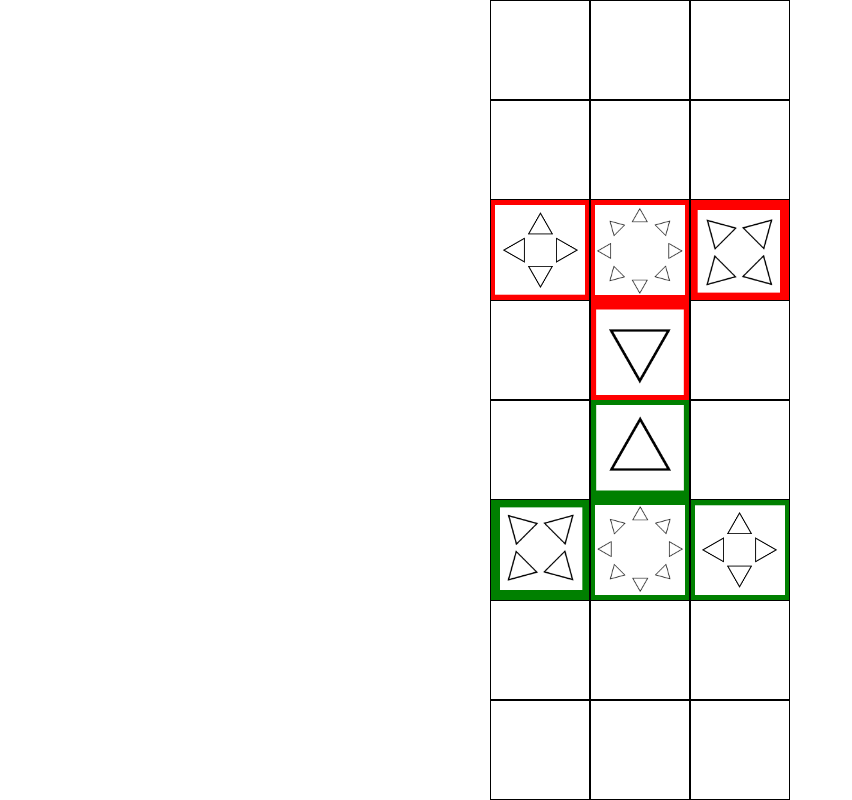
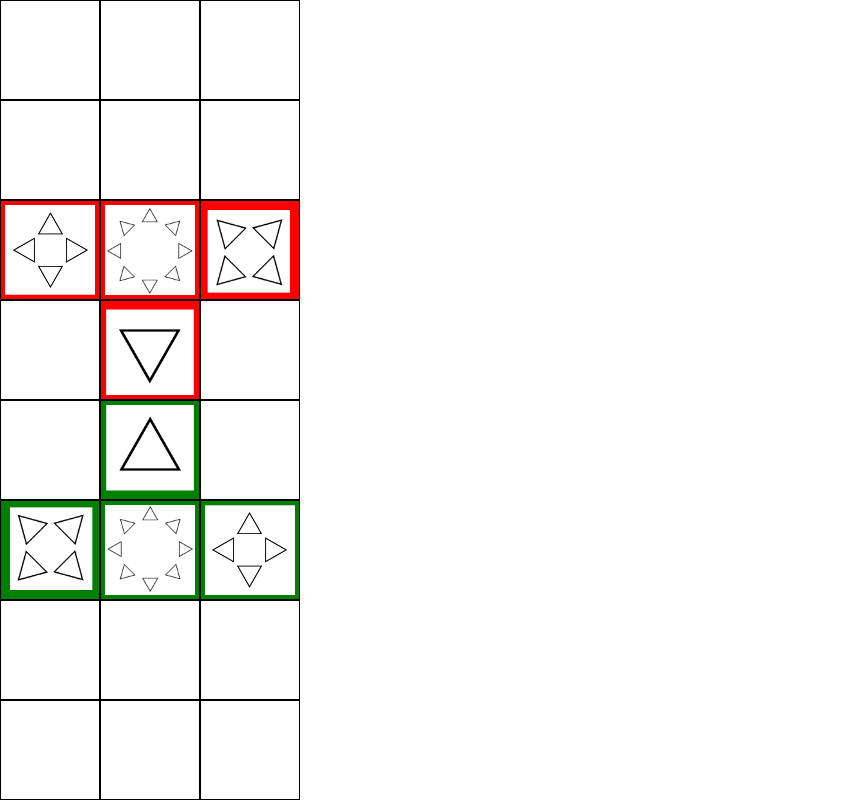
Before and after one commit to LikeLionSCH/Festival, a Next.js app: page /12 in a window 1280 px wide. Shown: the whole page, without its empty margins (0-852 px from the left). Built offline with nearby package versions, Linux system fonts and the light colour scheme.

Commit message:
update: 십이장기 게임 말 렌더링 방식 변경

```diff
--- a/package.json
+++ b/package.json
@@ -9,6 +9,9 @@
     "lint": "next lint"
   },
   "dependencies": {
+    "@emotion/react": "^11.14.0",
+    "@emotion/styled": "^11.14.0",
+    "@mui/material": "^7.1.0",
     "axios": "^1.9.0",
     "jotai": "^2.12.3",
     "next": "15.2.4",
--- a/src/app/12/page.tsx
+++ b/src/app/12/page.tsx
@@ -1,7 +1,8 @@
 "use client"
 
 import { useEffect, useState } from "react"
-import useLogic from "./useLogic"
+import useLogic, { Piece } from "./useLogic"
+import { Snackbar, Stack } from "@mui/material"
 
 type Position = {
   row: number
@@ -11,80 +12,50 @@ type Position = {
 const cellSize = 100 // 각 셀의 크기 (가로, 세로)
 
 export default function Page() {
-  const { board, predictAI, movePiece, turn } = useLogic()
+  const { pieces, predictAI, movePiece, turn, isCanMove, setIsCanMove } =
+    useLogic()
   const [startPosition, setStartPosition] = useState<Position>({
     row: -1,
     col: -1,
   })
 
   useEffect(() => {
-    console.log("턴:", turn)
-    console.log("보드 상태:", JSON.stringify(board))
-    if (board.length === 0) {
+    if (pieces.length === 0) {
       return
     }
     if (turn === "up") {
       predictAI()
     }
-  }, [turn, board])
+  }, [turn, pieces])
 
-  function getKrFromPid(pid: number): { name: string; color: string } | null {
+  function getKrFromPid(pid: number): string | null {
     if (pid === 0) {
-      return {
-        name: "장",
-        color: "red",
-      }
+      return "장"
     } else if (pid === 1) {
-      return {
-        name: "왕",
-        color: "red",
-      }
+      return "왕"
     } else if (pid === 2) {
-      return {
-        name: "상",
-        color: "red",
-      }
+      return "상"
     } else if (pid === 3) {
-      return {
-        name: "자",
-        color: "red",
-      }
+      return "자"
     } else if (pid === 4) {
-      return {
-        name: "후",
-        color: "red",
-      }
+      return "후"
     } else if (pid === 5) {
-      return {
-        name: "자",
-        color: "green",
-      }
+      return "자"
     } else if (pid === 6) {
-      return {
-        name: "상",
-        color: "green",
-      }
+      return "상"
     } else if (pid === 7) {
-      return {
-        name: "왕",
-        color: "green",
-      }
+      return "왕"
     } else if (pid === 8) {
-      return {
-        name: "장",
-        color: "green",
-      }
+      return "장"
     } else if (pid === 9) {
-      return {
-        name: "후",
-        color: "green",
-      }
+      return "후"
     } else {
       return null
     }
   }
 
   function handleCellClick(row: number, col: number) {
+    console.log("clicked", row, col)
     if (startPosition.row === -1 && startPosition.col === -1) {
       // 첫 번째 클릭: 시작 위치 설정
       setStartPosition({ row, col })
@@ -96,19 +67,21 @@ export default function Page() {
     }
   }
 
-  function getCell(row: number, col: number) {
-    const cell = board[row][col]
-    if (cell === -1) {
-      return null
+  function Cell({ piece }: { piece: Piece }) {
+    const { row, col, pieceId } = piece
+    if (row === 0 || row === 1 || row === 6 || row === 7) {
     }
-    const piece = getKrFromPid(cell)
+    const krName = getKrFromPid(pieceId)
     if (piece) {
       return (
         <div
+          onClick={() => handleCellClick(row, col)}
+          key={`${piece.key}`}
           style={{
+            position: "absolute",
             width: `${cellSize}px`,
             height: `${cellSize}px`,
-            backgroundColor: piece.color,
+            backgroundColor: piece.team === "up" ? "red" : "green",
             display: "flex",
             justifyContent: "center",
             alignItems: "center",
@@ -121,9 +94,9 @@ export default function Page() {
             style={{
               width: `${cellSize - 10}px`,
               height: `${cellSize - 10}px`,
-              rotate: piece.color === "red" ? "180deg" : "0deg",
+              rotate: piece.team === "up" ? "180deg" : "0deg",
             }}
-            src={`/12/${piece.name}.png`}
+            src={`/12/${krName}.png`}
             alt="piece"
           />
         </div>
@@ -140,40 +113,45 @@ export default function Page() {
         alignItems: "center",
         justifyContent: "center",
         height: "100vh",
+        width: "100vw",
       }}
     >
-      {board.map((row, rowIndex) => (
-        <div key={rowIndex} style={{ display: "flex" }}>
-          {row.map((cell, cellIndex) => (
+      <Snackbar
+        anchorOrigin={{ vertical: "top", horizontal: "center" }}
+        open={isCanMove}
+        onClose={() => setIsCanMove(false)}
+        message="이동할 수 없습니다"
+      />
       <div
-              key={cell === -1 ? `${cellIndex}-${rowIndex}` : cell}
-              onClick={() => handleCellClick(rowIndex, cellIndex)}
         style={{
-                width: `${cellSize}px`,
-                height: `${cellSize}px`,
-                border: "1px solid black",
-                display: "flex",
-                justifyContent: "center",
-                alignItems: "center",
+          width: cellSize * 3 + "px",
+          height: cellSize * 8 + "px",
         }}
       >
-              {getCell(rowIndex, cellIndex)}
-              {startPosition.row === rowIndex &&
-                startPosition.col === cellIndex && (
+        {pieces.map((piece) => {
+          return <Cell key={`${piece.key}`} piece={piece} />
+        })}
+        <Stack zIndex={10}>
+          {new Array(8).fill(0).map((_, row) => {
+            return new Array(3).fill(0).map((_, col) => {
+              return (
                 <div
+                  key={`${row}-${col}`}
                   style={{
                     position: "absolute",
                     width: `${cellSize}px`,
                     height: `${cellSize}px`,
-                      backgroundColor: "rgba(255, 0, 0, 0.5)",
-                      borderRadius: "50%",
+                    border: "1px solid black",
+                    left: `${col * cellSize}px`,
+                    top: `${row * cellSize}px`,
                   }}
+                  onClick={() => handleCellClick(row, col)}
                 ></div>
-                )}
+              )
+            })
+          })}
+        </Stack>
       </div>
-          ))}
-        </div>
-      ))}
     </div>
   )
 }
--- a/src/app/12/useLogic.ts
+++ b/src/app/12/useLogic.ts
@@ -1,20 +1,42 @@
 "use client"
 
 import axios from "axios"
-import { atom, useAtom } from "jotai"
 import { useEffect, useState } from "react"
 
-const boardAtom = atom<Array<Array<number>>>([])
+export type Piece = {
+  row: number
+  col: number
+  pieceId: number
+  team: "up" | "down"
+  key: string
+}
+
+const IsEmpty = -1
 
 function useLogic() {
-  const [board, setBoard] = useAtom(boardAtom)
+  const [pieces, setPieces] = useState<Piece[]>([])
   const [turn, setTurn] = useState<"up" | "down">("down")
-  const [arrivedUpPlayer, setArrivedUpPlayer] = useState(false)
-  const [arrivedDownPlayer, setArrivedDownPlayer] = useState(false)
+  const [isCanMove, setIsCanMove] = useState(false)
 
   useEffect(() => {
     resetBoard()
   }, [])
+
+  function createPiece(
+    row: number,
+    col: number,
+    pieceId: number,
+    team: "up" | "down"
+  ) {
+    const newPiece: Piece = {
+      row,
+      col,
+      pieceId,
+      team,
+      key: Math.random().toString(36),
+    }
+    return newPiece
+  }
 
   // AI 예측 실행
   async function predictAI() {
@@ -22,19 +44,12 @@ function useLogic() {
       .fill(0)
       .map(() => new Array(8).fill(0).map(() => new Array(3).fill(0)))
 
-    //보드 데이터 주입
-    for (let row = 0; row < 8; row++) {
-      for (let col = 0; col < 3; col++) {
-        const value = board[row][col]
-        // value가 -1인 경우 0으로 변환
-        if (value === -1) {
-          continue
-        }
-        boardData[value][row][col] = 1
-      }
-    }
+    pieces.forEach((piece) => {
+      const { row, col, pieceId: pieceId } = piece
+      boardData[pieceId][row][col] = 1
+    })
 
-    const { data } = await axios.post("http://192.168.0.100:8000/predict", {
+    const { data } = await axios.post("http://home.iubns.net:8000/predict", {
       board: boardData,
       turn: turn === "up" ? 0 : 1,
     })
@@ -65,21 +80,26 @@ function useLogic() {
   }
 
   function resetBoard() {
-    const newBoard: Array<Array<number>> = new Array(8)
-    for (let i = 0; i < 8; i++) {
-      newBoard[i] = new Array(3).fill(-1)
-    }
-    newBoard[2][0] = 0 // 상단 장 배치
-    newBoard[2][1] = 1 // 상단 왕 배치
-    newBoard[2][2] = 2 // 상단 상 배치
-    newBoard[3][1] = 3 // 상단 자 배치
+    const pieces: Array<Piece> = []
+    // 상단 장 배치
+    pieces.push(createPiece(2, 0, 0, "up"))
+    // 상단 왕 배치
+    pieces.push(createPiece(2, 1, 1, "up"))
+    // 상단 상 배치
+    pieces.push(createPiece(2, 2, 2, "up"))
+    // 상단 자 배치
+    pieces.push(createPiece(3, 1, 3, "up"))
 
-    newBoard[4][1] = 5 // 하단 자 배치
-    newBoard[5][0] = 6 // 하단 상 배치
-    newBoard[5][1] = 7 // 하단 왕 배치
-    newBoard[5][2] = 8 // 하단 장 배치
+    // 하단 자 배치
+    pieces.push(createPiece(4, 1, 5, "down"))
+    // 하단 상 배치
+    pieces.push(createPiece(5, 0, 6, "down"))
+    // 하단 왕 배치
+    pieces.push(createPiece(5, 1, 7, "down"))
+    // 하단 장 배치
+    pieces.push(createPiece(5, 2, 8, "down"))
 
-    setBoard(newBoard)
+    setPieces(pieces)
   }
 
   function movePiece(
@@ -90,95 +110,155 @@ function useLogic() {
   ) {
     // 이동할 칸이 유효한지 확인
     if (!isValidMove(startRow, startCol, targetRow, targetCol)) {
-      alert("Invalid move")
+      setIsCanMove(true)
       return
     }
 
-    const piece = board[startRow][startCol]
-    let newBoard = [...board]
+    const targetPieceId = getPieceIdFromPosition(targetRow, targetCol)
     // 이동할 칸에 기물 있는지 확인
-    if (board[targetRow][targetCol] !== -1) {
-      newBoard = catchPiece(board[targetRow][targetCol])
+    if (targetPieceId !== IsEmpty) {
+      const targetPiece = pieces.find(
+        (piece) => piece.row === targetRow && piece.col === targetCol
+      )
+      if (targetPiece) {
+        catchPiece(targetPiece)
       }
-    newBoard[targetRow][targetCol] = newBoard[startRow][startCol]
-    if (newBoard[targetRow][targetCol] === 3 && targetRow === 5) {
-      newBoard[targetRow][targetCol] = 4
-    } else if (newBoard[targetRow][targetCol] === 5 && targetRow === 2) {
-      newBoard[targetRow][targetCol] = 9
     }
-    newBoard[startRow][startCol] = -1
+    const piece = getPieceFromPosition(startRow, startCol)
 
-    if (piece === 1) {
+    if (!piece) {
+      return
+    }
+    piece.row = targetRow
+    piece.col = targetCol
+
+    if (piece.pieceId === 3 && targetRow === 5) {
+      piece.pieceId = 4
+    } else if (piece.pieceId === 5 && targetRow === 2) {
+      piece.pieceId = 9
     }
 
-    setBoard(newBoard)
+    setPieces((prevPieces) => {
+      const newPieces = [...prevPieces]
+      return newPieces
+    })
     setTurn(turn === "up" ? "down" : "up") // 턴 변경
   }
 
-  function catchPiece(targetPiece: number) {
-    const newBoard = [...board]
-    // 상단 기물 처리
-    if (targetPiece === 0) {
-      if (board[6][2] !== -1) {
-        newBoard[7][2] = 8
+  function getPieceFromPosition(row: number, col: number) {
+    const piece = pieces.find((piece) => piece.row === row && piece.col === col)
+    if (piece) {
+      return piece
+    }
+    return null
+  }
+
+  function getPieceIdFromPosition(row: number, col: number) {
+    const piece = pieces.find((piece) => piece.row === row && piece.col === col)
+    if (piece) {
+      return piece.pieceId
+    }
+    return -1
+  }
+
+  function pushPiece(piece: Piece) {
+    setPieces((prevPieces) => {
+      const newPieces = [...prevPieces]
+      newPieces.push(piece)
+      return newPieces
+    })
+  }
+
+  function removePiece(piece: Piece) {
+    setPieces((prevPieces) => {
+      const newPieces = prevPieces.filter((p) => p.key !== piece.key)
+      return newPieces
+    })
+  }
+
+  function catchPiece(targetPiece: Piece) {
+    switch (targetPiece.pieceId) {
+      case 0:
+        if (getPieceIdFromPosition(6, 2) !== IsEmpty) {
+          const newPiece = createPiece(7, 2, 8, "down")
+          pushPiece(newPiece)
         } else {
-        newBoard[6][2] = 8
+          const newPiece = createPiece(6, 2, 8, "down")
+          pushPiece(newPiece)
         }
+        break
+      case 2:
+        if (getPieceIdFromPosition(6, 1) !== IsEmpty) {
+          const newPiece = createPiece(7, 1, 6, "down")
+          pushPiece(newPiece)
+        } else {
+          const newPiece = createPiece(6, 1, 6, "down")
+          pushPiece(newPiece)
         }
-    if (targetPiece === 2) {
-      if (board[6][1] !== -1) {
-        newBoard[7][1] = 6
+        break
+      case 3:
+        if (getPieceIdFromPosition(6, 0) !== IsEmpty) {
+          const newPiece = createPiece(7, 0, 5, "down")
+          pushPiece(newPiece)
         } else {
-        newBoard[6][1] = 6
+          const newPiece = createPiece(6, 0, 5, "down")
+          pushPiece(newPiece)
         }
+        break
+      case 4:
+        if (getPieceIdFromPosition(6, 0) !== IsEmpty) {
+          const newPiece = createPiece(7, 0, 5, "down")
+          pushPiece(newPiece)
+        } else {
+          const newPiece = createPiece(6, 0, 5, "down")
+          pushPiece(newPiece)
         }
-    if (targetPiece === 3) {
-      if (board[6][0] !== -1) {
-        newBoard[7][0] = 5
+        break
+      case 5:
+        if (getPieceIdFromPosition(1, 2) !== IsEmpty) {
+          const newPiece = createPiece(0, 2, 3, "up")
+          pushPiece(newPiece)
         } else {
-        newBoard[6][0] = 5
+          const newPiece = createPiece(1, 2, 3, "up")
+          pushPiece(newPiece)
         }
+        break
+      case 6:
+        if (getPieceIdFromPosition(1, 1) !== IsEmpty) {
+          const newPiece = createPiece(0, 1, 0, "up")
+          pushPiece(newPiece)
+        } else {
+          const newPiece = createPiece(1, 1, 0, "up")
+          pushPiece(newPiece)
         }
-    if (targetPiece === 4) {
-      if (board[6][0] !== -1) {
-        newBoard[7][0] = 5
+        break
+      case 8:
+        if (getPieceIdFromPosition(1, 0) !== IsEmpty) {
+          const newPiece = createPiece(0, 0, 2, "up")
+          pushPiece(newPiece)
         } else {
-        newBoard[6][0] = 5
+          const newPiece = createPiece(1, 0, 2, "up")
+          pushPiece(newPiece)
+        }
+        break
+      case 9:
+        if (getPieceIdFromPosition(1, 2) !== IsEmpty) {
+          const newPiece = createPiece(0, 2, 3, "up")
+          pushPiece(newPiece)
+        } else {
+          const newPiece = createPiece(1, 2, 3, "up")
+          pushPiece(newPiece)
+        }
+        break
+      default:
+        break
+    }
+
+    if (targetPiece) {
+      removePiece(targetPiece)
     }
   }
 
-    // 하단 기물 처리
-    if (targetPiece === 5) {
-      if (board[1][2] !== -1) {
-        newBoard[0][2] = 3
-      } else {
-        newBoard[1][2] = 3
-      }
-    }
-    if (targetPiece === 6) {
-      if (board[1][1] !== -1) {
-        newBoard[0][1] = 0
-      } else {
-        newBoard[1][1] = 0
-      }
-    }
-    if (targetPiece === 8) {
-      if (board[1][0] !== -1) {
-        newBoard[0][0] = 2
-      } else {
-        newBoard[1][0] = 2
-      }
-    }
-    if (targetPiece === 9) {
-      if (board[1][2] !== -1) {
-        newBoard[0][2] = 3
-      } else {
-        newBoard[1][2] = 3
-      }
-    }
-
-    return newBoard
-  }
   //갈 수 있는 칸인지 확인
   function isValidMove(
     startRow: number,
@@ -186,8 +266,8 @@ function useLogic() {
     targetRow: number,
     targetCol: number
   ) {
-    const piece = board[startRow][startCol]
-    const targetPiece = board[targetRow][targetCol]
+    const piece = getPieceIdFromPosition(startRow, startCol)
+    const targetPiece = getPieceIdFromPosition(targetRow, targetCol)
     // 윗사람이 자신의 말이 있는 곳으로 이동 불가
     if (piece <= 4 && targetPiece <= 4 && targetPiece !== -1) {
       return false
@@ -277,7 +357,7 @@ function useLogic() {
     return true
   }
 
-  return { board, predictAI, movePiece, turn }
+  return { pieces, predictAI, movePiece, turn, isCanMove, setIsCanMove }
 }
 
 export default useLogic
--- a/src/app/globals.css
+++ b/src/app/globals.css
@@ -1,15 +1,3 @@
-:root {
-  --background: #ffffff;
-  --foreground: #171717;
-}
-
-@media (prefers-color-scheme: dark) {
-  :root {
-    --background: #0a0a0a;
-    --foreground: #ededed;
-  }
-}
-
 html,
 body {
   max-width: 100vw;
@@ -17,8 +5,6 @@ body {
 }
 
 body {
-  color: var(--foreground);
-  background: var(--background);
   font-family: Arial, Helvetica, sans-serif;
   -webkit-font-smoothing: antialiased;
   -moz-osx-font-smoothing: grayscale;
@@ -29,14 +15,3 @@ body {
   padding: 0;
   margin: 0;
 }
-
-a {
-  color: inherit;
-  text-decoration: none;
-}
-
-@media (prefers-color-scheme: dark) {
-  html {
-    color-scheme: dark;
-  }
-}
```
Also changed, not shown: src/app/layout.tsx (+10 -10 lines), src/app/page.module.css (+13 -163 lines), src/app/page.tsx (+19 -89 lines), 1 other file (tests, documents, lock files or other folders). Lines whose indentation alone changed are shown as unchanged.
